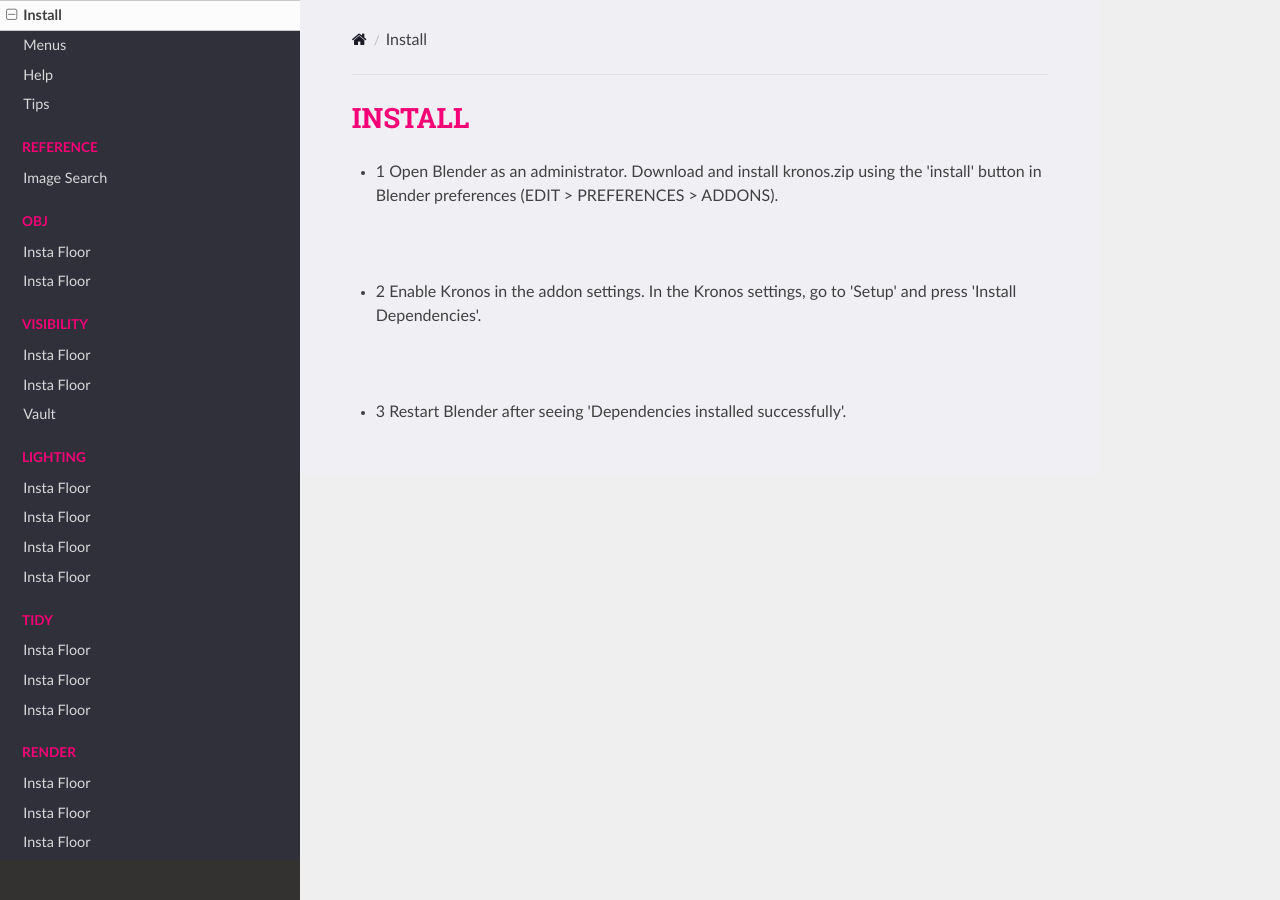
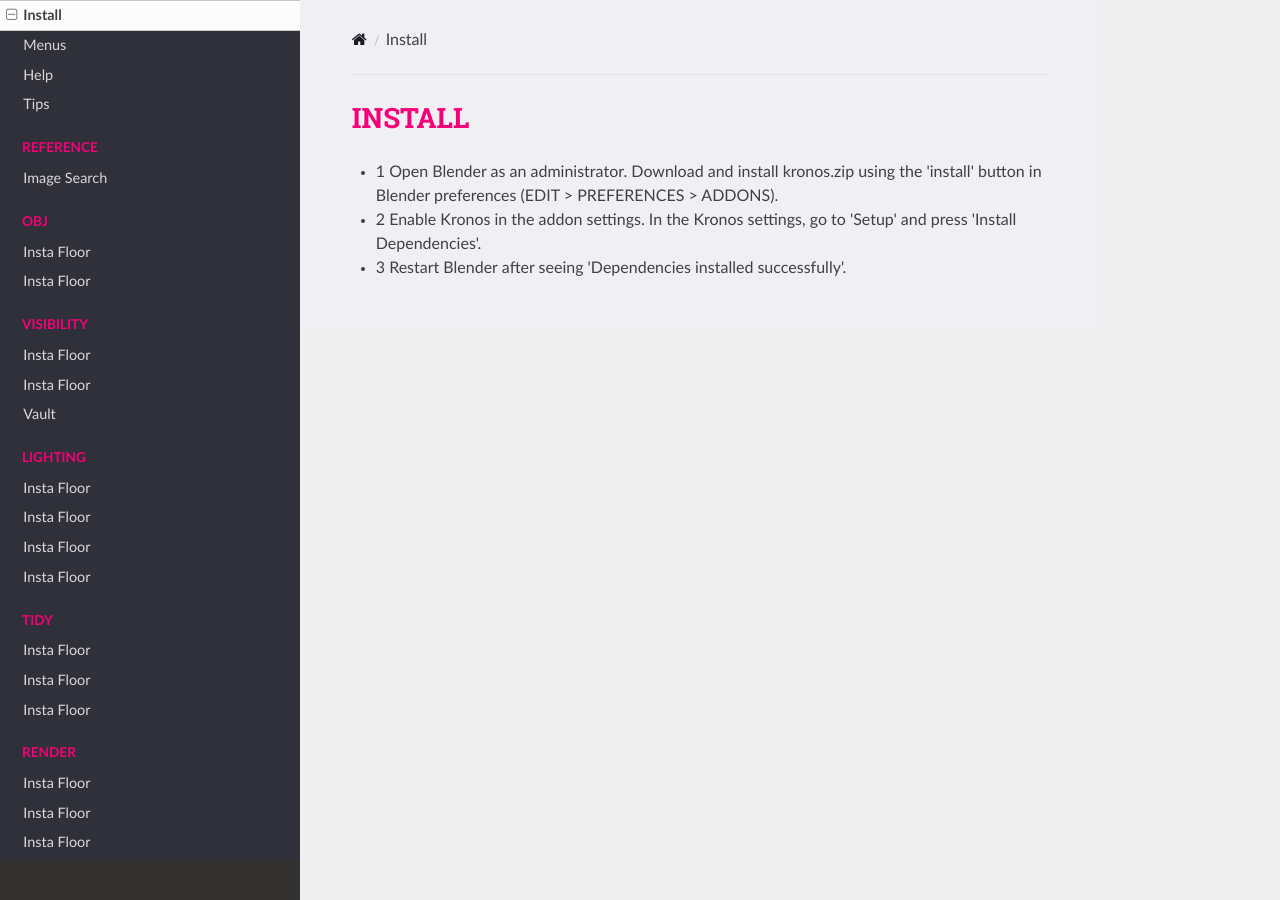
Before and after one commit to CGLIFE7/KronosDocs, an MkDocs documentation site: the page built from docs/docs/tutorial/install.md, in a window 1280 px wide. Built offline with MkDocs 1.6.1, drawn with Linux system fonts in a browser that asks for light colours; nearby versions of some CDN libraries.

Commit message:
Update install.md

```diff
--- a/docs/docs/tutorial/install.md
+++ b/docs/docs/tutorial/install.md
@@ -5,15 +5,7 @@
 - 1   Open Blender as an administrator. Download and install kronos.zip using the 'install' button in Blender preferences (EDIT > PREFERENCES > ADDONS).
 &NewLine;
 &NewLine;
-
-&NewLine;
-&NewLine;
-
 - 2    Enable Kronos in the addon settings. In the Kronos settings, go to 'Setup' and press 'Install Dependencies'.
 &NewLine;
 &NewLine;
-
-&NewLine;
-&NewLine;
-
 - 3    Restart Blender after seeing 'Dependencies installed successfully'.
```
